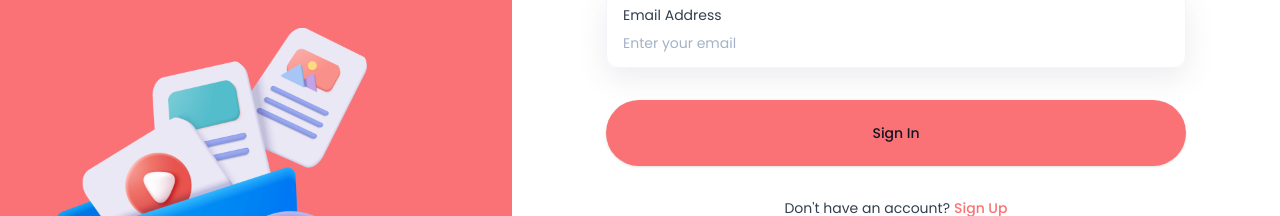
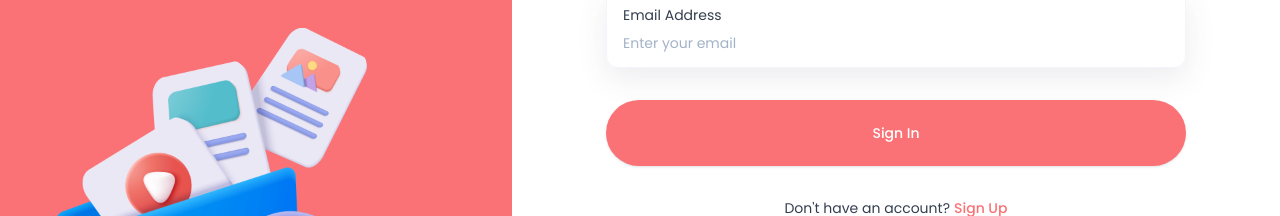
Before and after one commit to AmberForrester/store_it, a Next.js app: page /sign-in in a window 1280 px wide. Shown: the part 333-549 px from the top of the page. Built offline with nearby package versions, Linux system fonts and the light colour scheme; no server answers.

Commit message:
Global CSS updated

```diff
--- a/app/globals.css
+++ b/app/globals.css
@@ -270,7 +270,7 @@
     @apply h1 text-center text-light-100 md:text-left !important;
   }
   .form-submit-button {
-    @apply primary-btn h-[66px] !important;
+    @apply primary-btn h-[66px] text-white !important;
   }
   .error-message {
     @apply body-2 mx-auto w-fit rounded-xl bg-error/5 px-8 py-4 text-center text-error !important;
```
